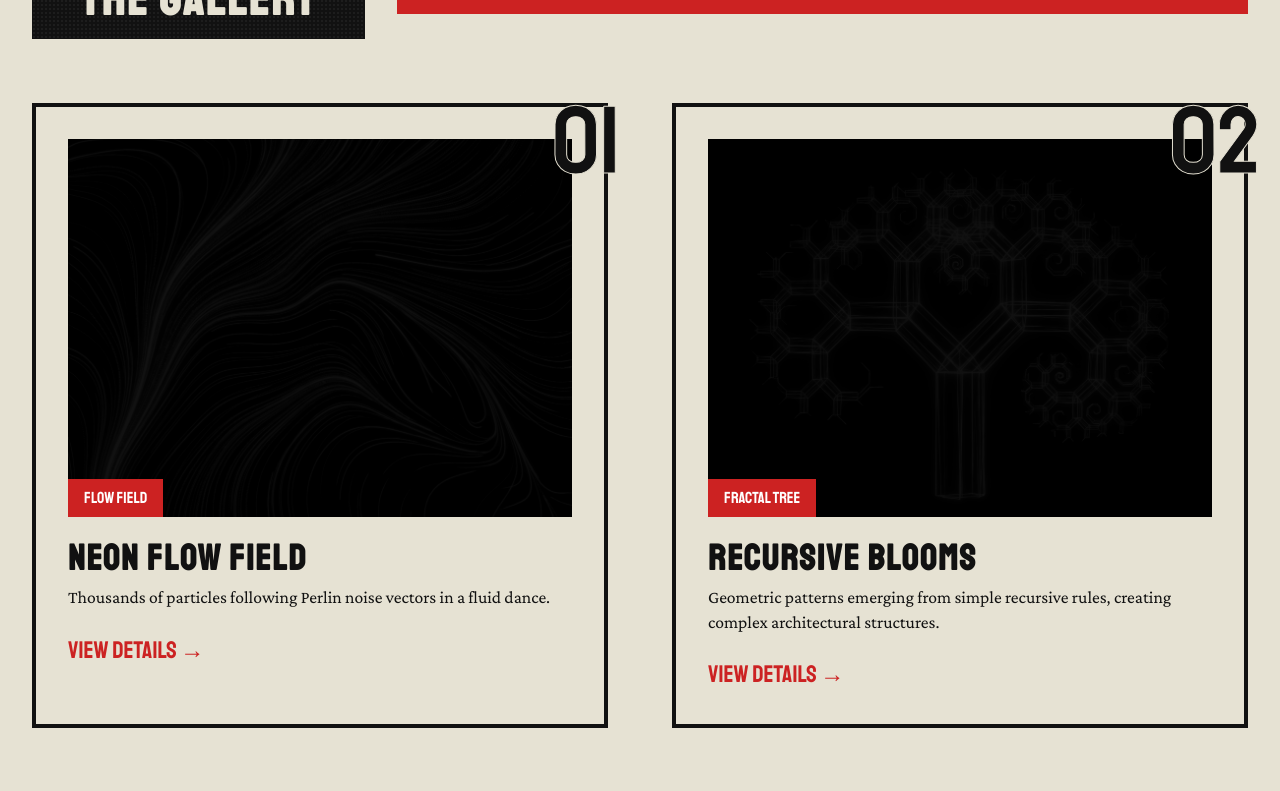
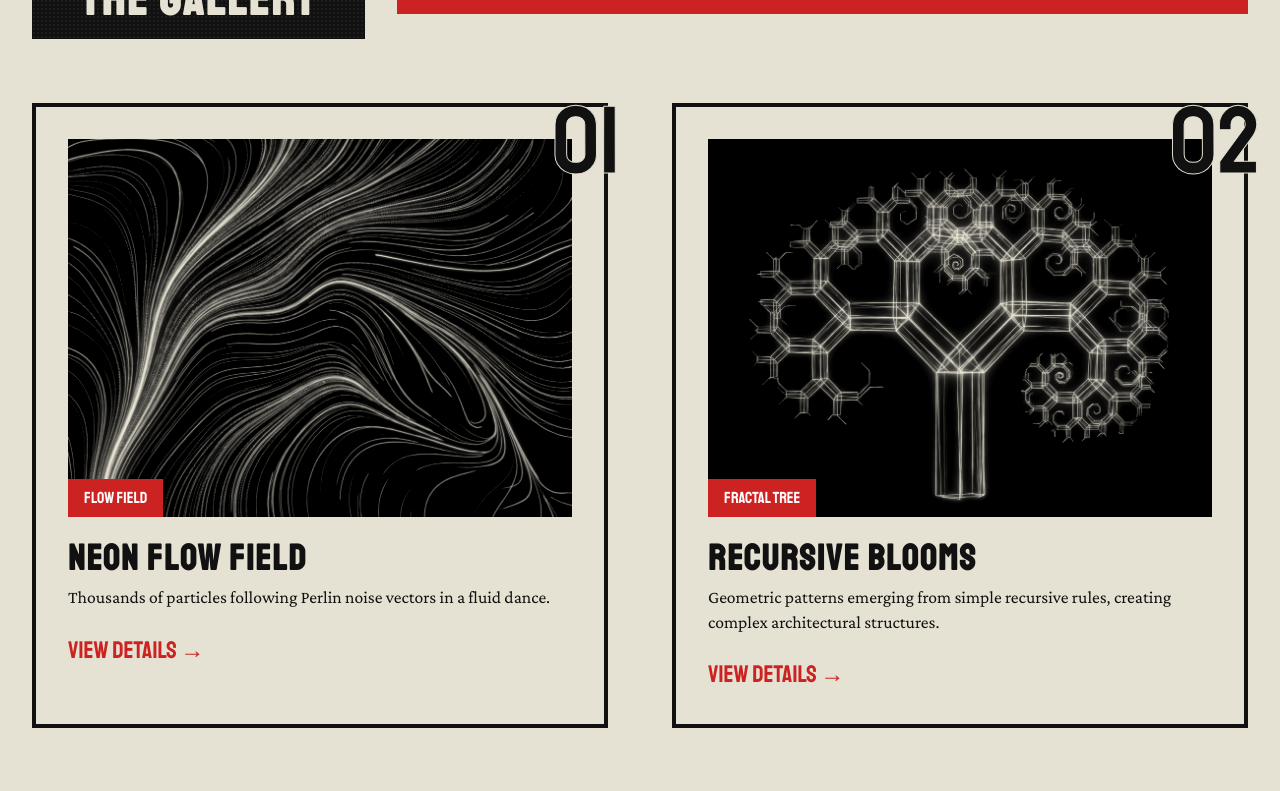
Before and after one commit to cequella/cequella.github.io, an Angular app: page / in a window 1280 px wide. Shown: the part 800-1591 px from the top of the page. Built offline with nearby package versions, Linux system fonts and the light colour scheme.

Commit message:
Update home.css
Removing card-image-container overlay

```diff
--- a/src/app/home/home.css
+++ b/src/app/home/home.css
@@ -104,7 +104,6 @@
     position: relative;
     aspect-ratio: 4/3;
     overflow: hidden;
-    background-color: var(--surface-color);
 }
 
 .archive-image {
```
